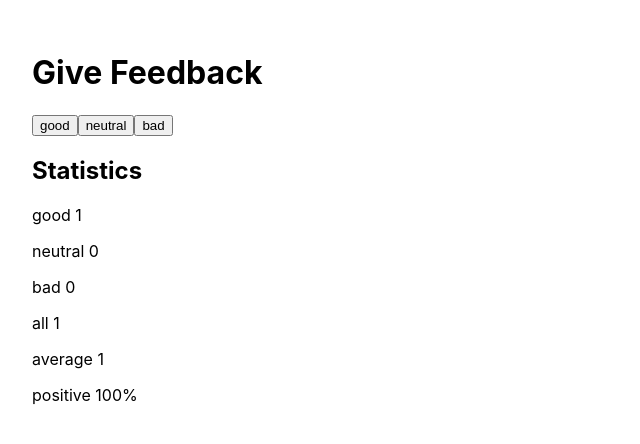
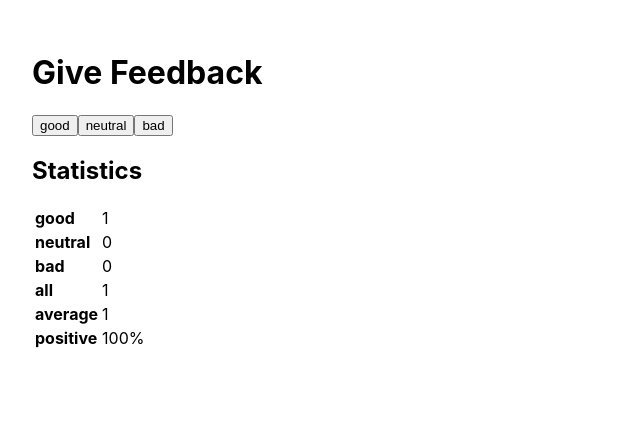
Before and after one commit to Braslava/full_stack_open, a React (Create React App) app in the folder part_1/unicafe/: page / in a window 1280 px wide. Both pictures are taken after a click on the button "good". Shown: the top 444 px of the page, without its empty margins (0-640 px from the left). Built offline with nearby package versions, Linux system fonts and the light colour scheme; the HTML template or start-up script is replaced by a standard one.

Commit message:
part1 unicafe 1.11

```diff
--- a/part_1/unicafe/src/components/Statistics.js
+++ b/part_1/unicafe/src/components/Statistics.js
@@ -6,12 +6,19 @@ function Statistics(props) {
     return (
         <div className="statistics">
             <h2>Statistics</h2>
-            <StatisticsLine text="good" value={good} />
-            <StatisticsLine text="neutral" value={neutral} />
-            <StatisticsLine text="bad" value={bad} />
-            <StatisticsLine text="all" value={reviewCount} />
-            <StatisticsLine text="average" value={average} />
-            <StatisticsLine text="positive" value={`${positiveProportion}%`} />
+            <table className="table">
+                <tbody>
+                    <StatisticsLine text="good" value={good} />
+                    <StatisticsLine text="neutral" value={neutral} />
+                    <StatisticsLine text="bad" value={bad} />
+                    <StatisticsLine text="all" value={reviewCount} />
+                    <StatisticsLine text="average" value={average} />
+                    <StatisticsLine
+                        text="positive"
+                        value={`${positiveProportion}%`}
+                    />
+                </tbody>
+            </table>
         </div>
     );
 }
--- a/part_1/unicafe/src/components/StatisticsLine.js
+++ b/part_1/unicafe/src/components/StatisticsLine.js
@@ -1,9 +1,10 @@
 function StatisticsLine(props) {
     const { text, value } = props;
     return (
-        <p>
-            {text} {value}
-        </p>
+        <tr>
+            <th>{text} </th>
+            <td>{value}</td>
+        </tr>
     );
 }
 
--- a/part_1/unicafe/src/index.css
+++ b/part_1/unicafe/src/index.css
@@ -10,3 +10,7 @@ body {
 .App {
   padding: 2em;
 }
+
+.table {
+  text-align: left;
+}
```
